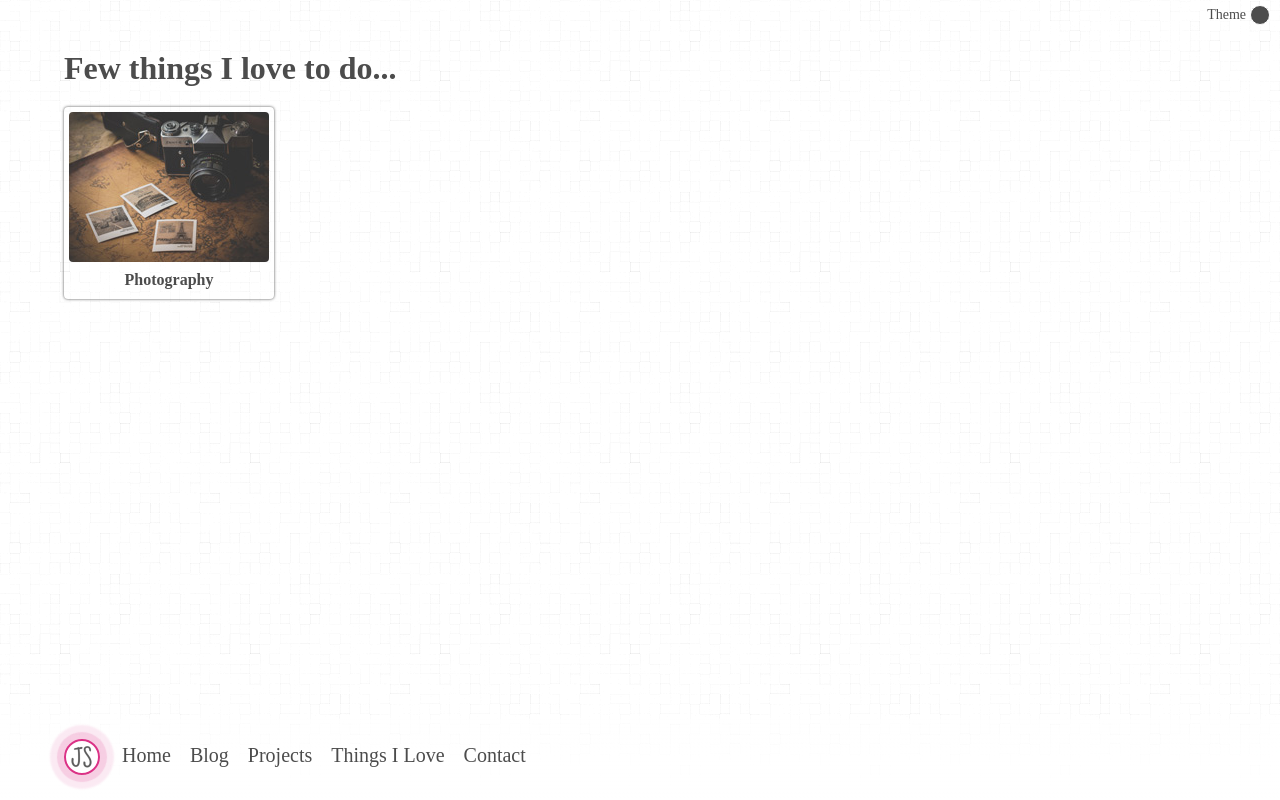
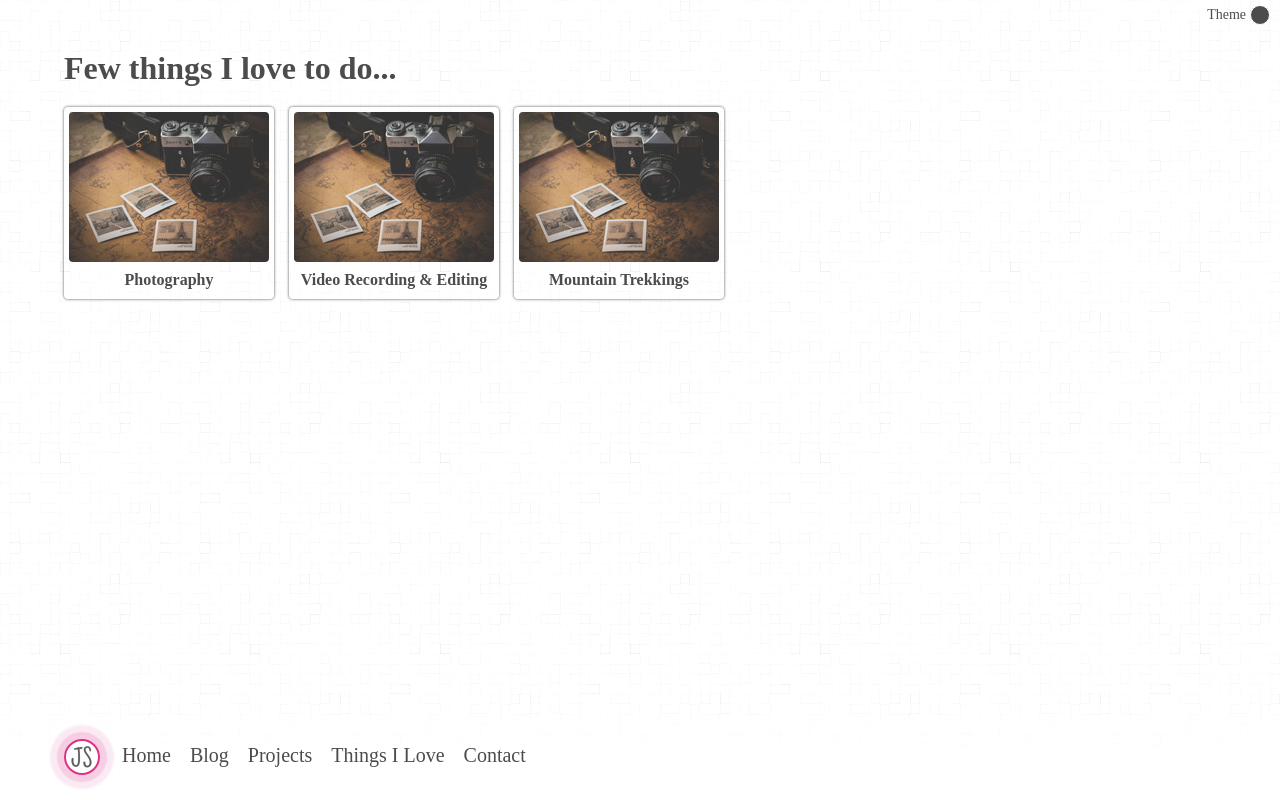
Before and after one commit to onejeet/my-portfolio, a React (Create React App) app: page /thingsilove in a window 1280 px wide. Built offline with nearby package versions, Linux system fonts and the light colour scheme; a web font is replaced by a local one.

Commit message:
small structure and style changes

```diff
--- a/src/components/ThingsILove.js
+++ b/src/components/ThingsILove.js
@@ -5,6 +5,7 @@ import photography_thumb from '../assets/photography_thumb.jpg';
 class ThingsILove extends PureComponent {
     render(){
         return (
+            <div className="main">
                 <div className="things">
                         <h1>
                             Few things I love to do...
@@ -16,6 +17,22 @@ class ThingsILove extends PureComponent {
                                 </div>
                                 <div className="title">Photography</div>
                             </div>
+                            <div className="card">
+                                <div className="cover">
+                                    <img src={photography_thumb} alt="photography"/>
+                                </div>
+                                <div className="title">Video Recording & Editing</div>
+                            </div>
+                            <div className="card">
+                                <div className="cover">
+                                    <img src={photography_thumb} alt="photography"/>
+                                </div>
+                                <div className="title">Mountain Trekkings</div>
+                            </div>
+                        </div>
+                </div>
+                <div className="container">
+
                 </div>
             </div>
         );
--- a/src/sass/_general.scss
+++ b/src/sass/_general.scss
@@ -55,12 +55,15 @@ a{
     display: inline-block;
 }
 
-.loader img{
-    max-width: 150px;
+.loader{
+    max-width: 300px;
     position: fixed;
     top:50%;
     left:50%;
     transform:translate(-50%, -50%);
+    img{
+        max-width: 150px;
+    }
 }
 
 .profile-photo{
--- a/src/sass/_home.scss
+++ b/src/sass/_home.scss
@@ -4,7 +4,7 @@
             position: absolute;
             width: 50%;
             left:0;
-            top:5%;
+            top:25%;
             font-size: 20px;
             color: $color;
             @media all and (max-width:768px){
@@ -18,7 +18,7 @@
                     display: inline-block;
                     font-size: 1.6em;
                     overflow: hidden;
-                    margin: 100px auto 0px;
+                    margin: 0px auto;
                     padding: 0 30px;
                 }
             }
@@ -27,7 +27,7 @@
             position: absolute;
             width: 50%;
             left:50%;
-            top:20%;
+            top:25%;
             font-size: 20px;
             color:$color;
             .info{
```
Lines whose indentation alone changed are shown as unchanged.
